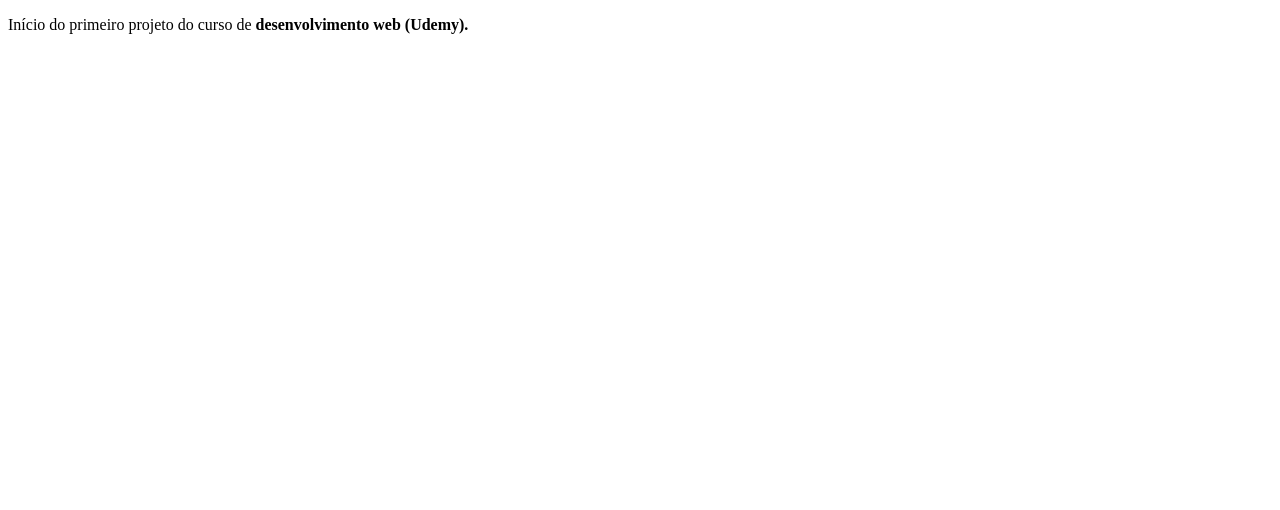
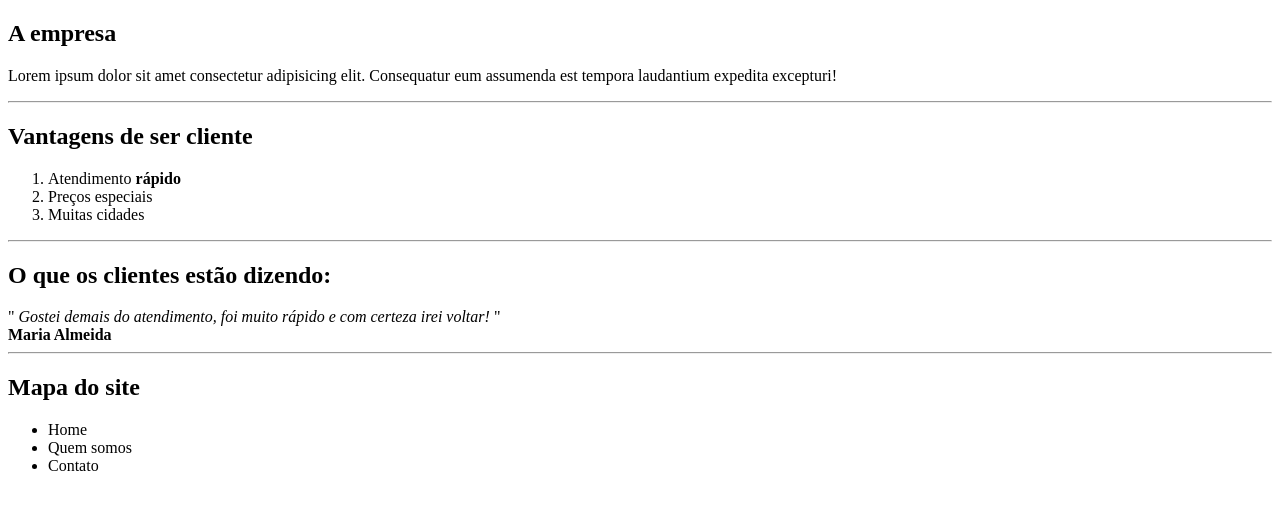
Before and after one commit to PedroAnjosPS/curso_desenvolvimento_web_udemy_20cursos_20projetos, a plain HTML site: page primeiro_projeto/projeto.html in a window 1280 px wide. Drawn offline with Linux system fonts and the light colour scheme.

Commit message:
recapitulando html básico (títulos, parágrafos, listas, formatações de texto, etc.)

```diff
--- a/primeiro_projeto/projeto.html
+++ b/primeiro_projeto/projeto.html
@@ -1,13 +1,44 @@
 <!DOCTYPE html>
-<html lang="pt-br">
+<html>
     <head>
-        <title>Primeiro projeto</title>
+        <title>Meu site</title>
         <meta charset="UTF-8">
     </head>
+    <body>
 
-    <body>
+        <h2> A empresa </h2>
+
         <p>
-            Início do primeiro projeto do curso de <strong>desenvolvimento web (Udemy).</strong>
+            Lorem ipsum dolor sit amet consectetur adipisicing elit. Consequatur eum assumenda est tempora laudantium expedita excepturi!
         </p>
+
+        <hr>
+
+        <h2> Vantagens de ser cliente </h2>
+
+        <ol type="1">
+            <li> Atendimento <strong>rápido</strong> </li>
+            <li> Preços especiais </li>
+            <li> Muitas cidades </li>
+        </ol>
+
+        <hr>
+
+        <h2> O que os clientes estão dizendo: </h2>
+
+            "<em> Gostei demais do atendimento, foi muito rápido e com certeza irei voltar! </em>" <br>
+
+        <strong> Maria Almeida </strong>
+
+        <hr>
+
+        <h2> Mapa do site </h2>
+
+        <ul>
+            <li> Home </li>
+            <li> Quem somos </li>
+            <li> Contato </li>
+        </ul>
+
     </body>
 </html>
```
